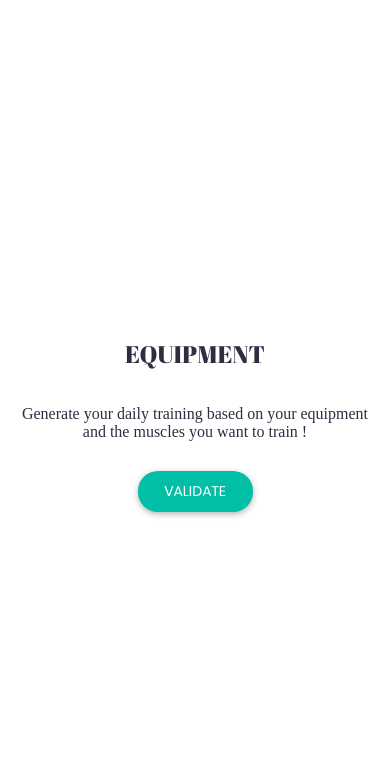
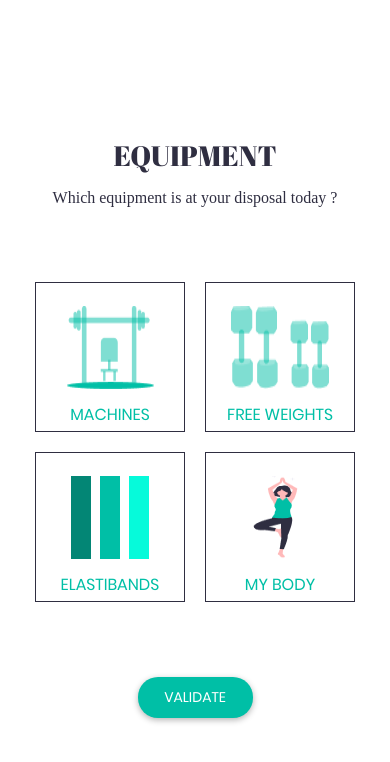
Before and after one commit to JulieAllix/training-generator, a React Native app: screen / in a window 390 px wide. Shown: the top 762 px of the page. Built offline with nearby package versions, Linux system fonts and the light colour scheme; a web font is replaced by a local one.

Commit message:
Created the OptionButton elt

```diff
--- /dev/null
+++ b/components/OptionButton.js
@@ -0,0 +1,41 @@
+import React from 'react';
+import { View, Text, StyleSheet, TouchableOpacity, Image } from 'react-native';
+
+import Colors from '../constants/themeColors';
+import DefaultStyles from '../constants/defaultStyles';
+
+const OptionButton = props => {
+    return (
+        <TouchableOpacity style={styles.option}>
+            <Image
+                style={styles.image}
+                source={props.src}
+                resizeMode="stretch"
+                alt={props.alt}
+            />
+            <Text style={DefaultStyles.optionText}>
+                {props.children}
+            </Text>
+        </TouchableOpacity>
+    )
+};
+
+const styles = StyleSheet.create({
+    option: {
+        width: 150,
+        height: 150,
+        borderWidth: 1,
+        borderColor: Colors.accent,
+        padding: 10,
+        margin: 10,
+        alignItems: 'center',
+        justifyContent: 'space-between'
+    },
+    image: {
+        height: '65%',
+        marginVertical: 13,
+    },
+
+});
+
+export default OptionButton;
--- a/constants/defaultStyles.js
+++ b/constants/defaultStyles.js
@@ -13,10 +13,10 @@ export default StyleSheet.create({
     pageTitle: {
         fontFamily: 'abril',
         color: Colors.accent,
-        fontSize: 24,
+        fontSize: 28,
         textTransform: 'uppercase',
         textAlign: 'center',
-        marginVertical: 20,
+        marginTop: 25,
     },
     pageSubtitle: {
         fontFamily: 'montserrat',
@@ -35,7 +35,7 @@ export default StyleSheet.create({
     optionText: {
         fontFamily: 'poppins',
         color: Colors.primary,
-        fontSize: 14,
+        fontSize: 16,
         textTransform: 'uppercase',
         textAlign: 'center',
     }
--- a/screens/EquipmentScreen.js
+++ b/screens/EquipmentScreen.js
@@ -4,13 +4,44 @@ import { View, Text, StyleSheet } from 'react-native';
 import Colors from '../constants/themeColors';
 import DefaultStyles from '../constants/defaultStyles';
 
+import OptionButton from '../components/OptionButton';
 import MainButton from '../components/MainButton';
 
 const EquipmentScreen = props => {
     return (
         <View style={styles.screen}>
             <Text style={DefaultStyles.pageTitle}>Equipment</Text>
-            <Text style={DefaultStyles.pageSubtitle}>Generate your daily training based on your equipment and the muscles you want to train !</Text>
+            <Text style={DefaultStyles.pageSubtitle}>Which equipment is at your disposal today ?</Text>
+            <View style={styles.options}>
+                <View style={styles.optionsRow}>
+                    <OptionButton
+                        src={require("../assets/machines.png")}
+                        alt="A fitness machine"
+                    >
+                        Machines
+                    </OptionButton>
+                    <OptionButton
+                        src={require("../assets/weights.png")}
+                        alt="Free weights"
+                    >
+                        Free weights
+                    </OptionButton>
+                </View>
+                <View style={styles.optionsRow}>
+                    <OptionButton
+                        src={require("../assets/elastibands.png")}
+                        alt="Elastibands"
+                    >
+                        Elastibands
+                    </OptionButton>
+                    <OptionButton
+                        src={require("../assets/body.png")}
+                        alt="A woman in a yoga position"
+                    >
+                        My body
+                    </OptionButton>
+                </View>
+            </View>
             <MainButton>Validate</MainButton>
         </View>
     );
@@ -23,6 +54,12 @@ const styles = StyleSheet.create({
         justifyContent: 'center',
         padding: 10,
     },
+    options: {
+        marginVertical: 50,
+    },
+    optionsRow: {
+        flexDirection: 'row',
+    }
 });
 
 export default EquipmentScreen;
--- a/screens/HomeScreen.js
+++ b/screens/HomeScreen.js
@@ -32,7 +32,6 @@ const styles = StyleSheet.create({
     image: {
         width: '80%',
         height: 380,
-        borderWidth: 2,
         marginTop: 30,
     },
     appName: {
```
Also changed, not shown: assets/body.png.
